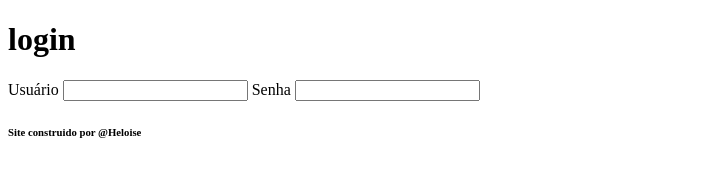
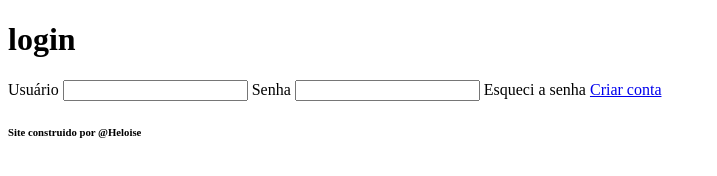
Before and after one commit to Heloise-Juchem/formularioHTML, a plain HTML site: page index.html in a window 1280 px wide. Shown: the whole page, without its empty margins (0-717 px from the left). Drawn offline with Linux system fonts and the light colour scheme.

Commit message:
.kugj,hf,j

```diff
--- a/index.html
+++ b/index.html
@@ -15,6 +15,8 @@
     <input type="text" id="usuario" name="usuario">
     <label for="senha">Senha</label>
     <input type="password" id="senha" name="senha"
+    <a href="#"> Esqueci a senha</a>
+    <a href="#">Criar conta</a>
 </form>
     </main>
     <footer>
```
